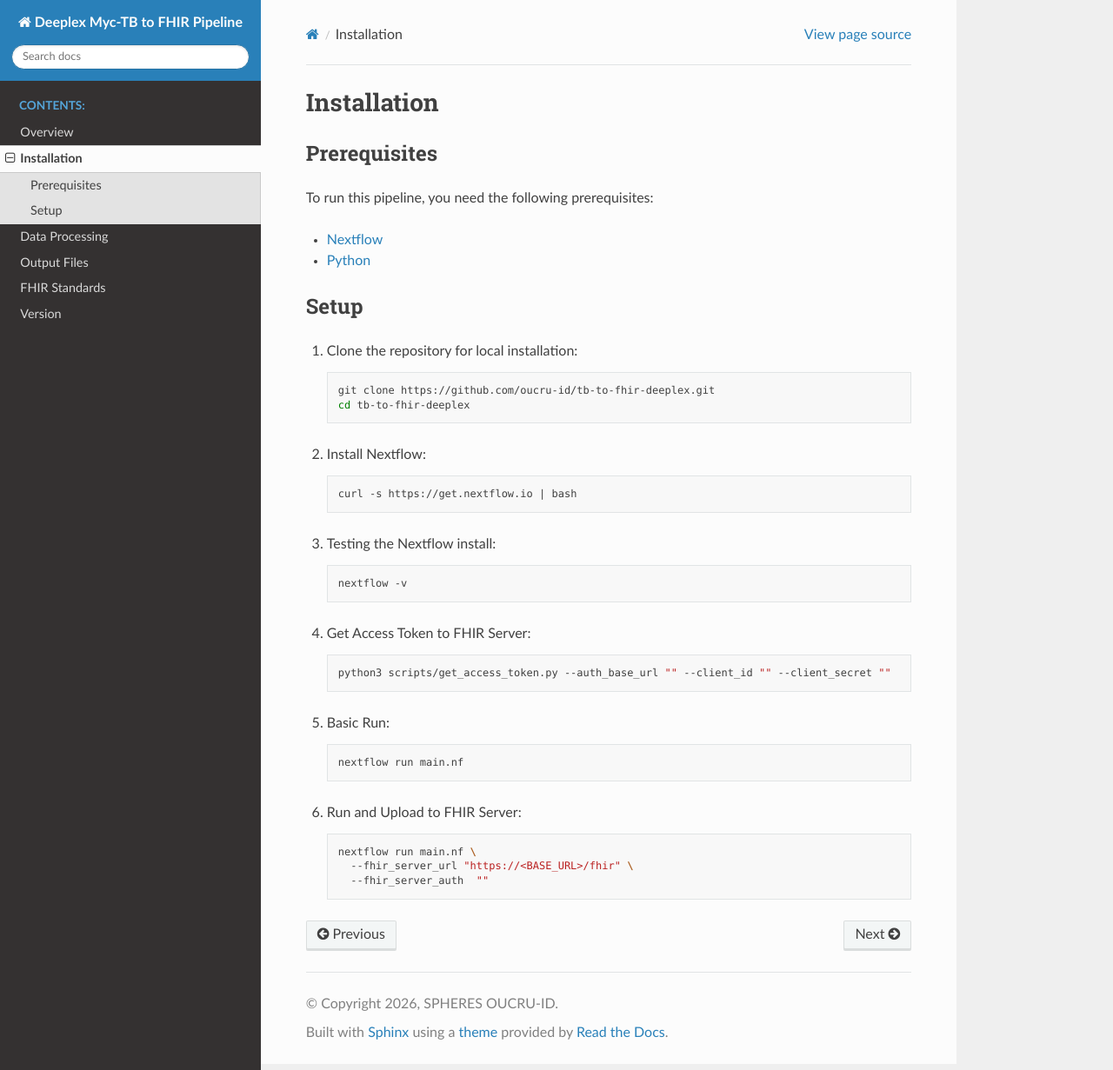
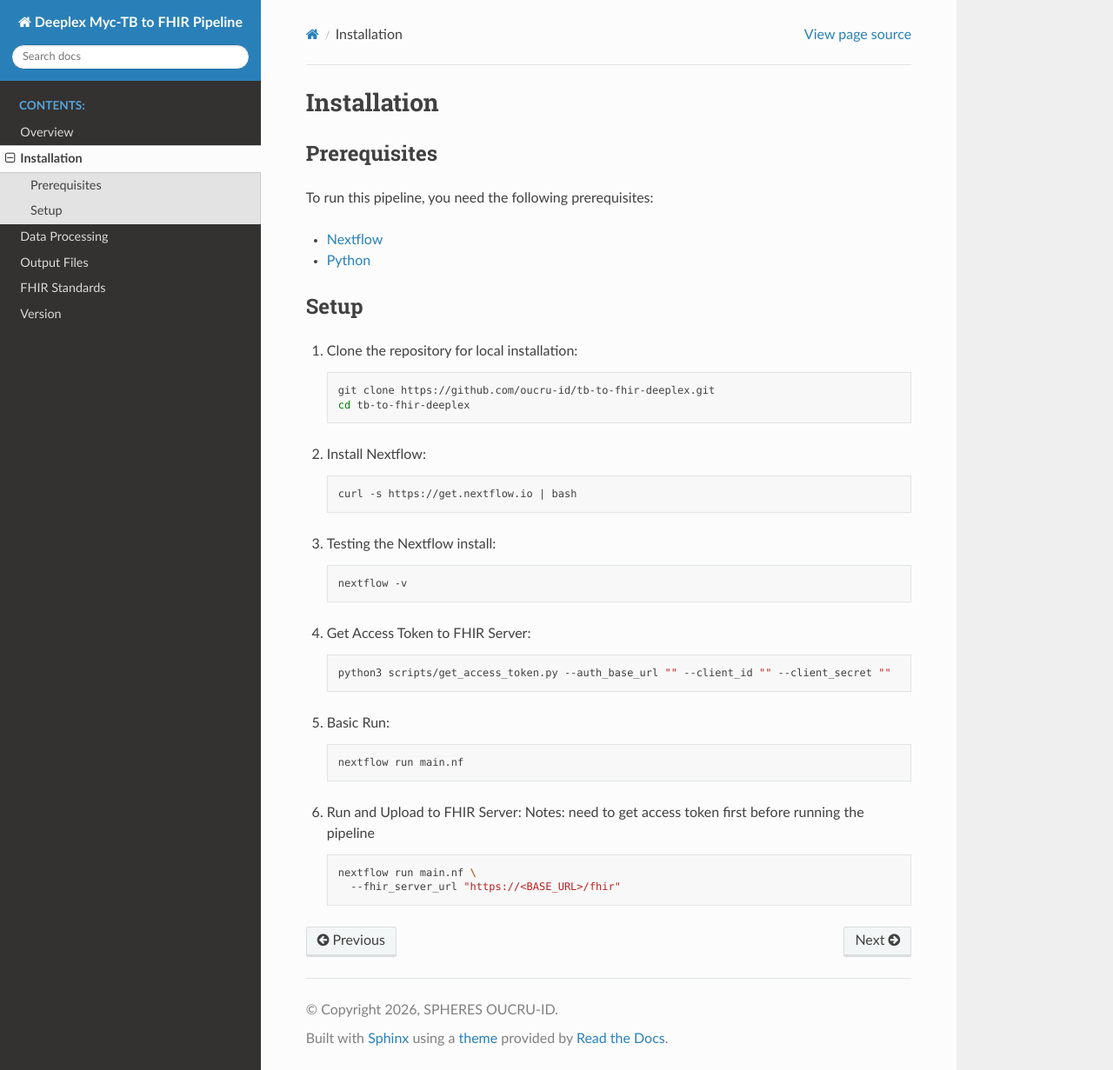
Before and after one commit to robind1/deeplex-tb-to-fhir-pipeline-docs, a Sphinx documentation site: the page built from docs/source/installation.md, in a window 1280 px wide and 1231 px high. Shown: the whole window at 87% size. Built offline with Sphinx 7.4.7 and the Read the Docs theme 3.1.0, drawn with Linux system fonts in a browser that asks for light colours.

Commit message:
Update installation.md

````diff
--- a/docs/source/installation.md
+++ b/docs/source/installation.md
@@ -29,8 +29,8 @@ To run this pipeline, you need the following prerequisites:
     nextflow run main.nf
     ```
 6.  Run and Upload to FHIR Server:
+   Notes: need to get access token first before running the pipeline
     ```bash
     nextflow run main.nf \
-      --fhir_server_url "https://<BASE_URL>/fhir" \
-      --fhir_server_auth  ""
+      --fhir_server_url "https://<BASE_URL>/fhir"
     ```
````
